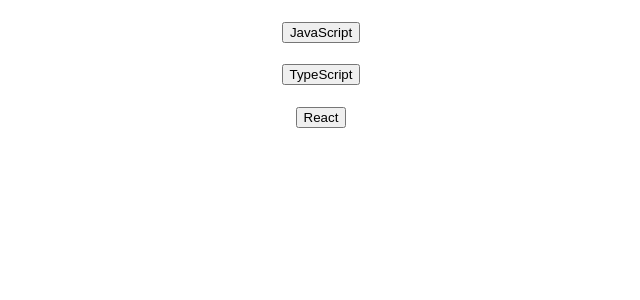
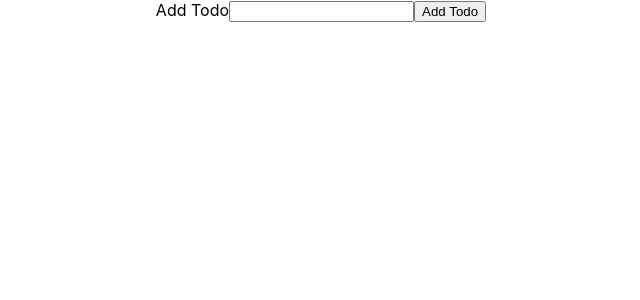
Before and after one commit to amirmursal/interview-rider, a React (Create React App) app in the folder React_Coding/: page / in a window 1280 px wide. Shown: the top 300 px of the page, without its empty margins (319-959 px from the left). Built offline with nearby package versions, Linux system fonts and the light colour scheme.

Commit message:
add todolist component

```diff
--- a/React_Coding/src/App.tsx
+++ b/React_Coding/src/App.tsx
@@ -5,13 +5,14 @@
 import FlightBooker from "./components/FlightBooker";
 import ProgressBar from "./components/ProgressBar";
 import Tabs from "./components/Tabs";
+import TodoList from "./components/TodoList";
 import TrafficSignal from "./components/TrafficSignal";
 
 function App() {
   return (
     <div className="App">
       {/* <DataTable url="https://jsonplaceholder.typicode.com/posts" /> */}
-      <AccordianI />
+      <TodoList />
     </div>
   );
 }
--- /dev/null
+++ b/React_Coding/src/components/TodoList.tsx
@@ -0,0 +1,106 @@
+import { useCallback, useState } from "react";
+
+type Todo = {
+  id: number;
+  name: string;
+  isCompleted: boolean;
+};
+
+const TodoList = () => {
+  const [todoName, setTodoName] = useState<string | undefined>("");
+  const [todos, setTodos] = useState<Todo[]>([]);
+  const [editTodoId, setEditTodoId] = useState<number | null>(null);
+
+  const handleTodoNameChange = useCallback((event: any) => {
+    setTodoName(event.target.value);
+  }, []);
+
+  const isAlreadyAdded = useCallback(
+    (todoName: string) => {
+      return todos.find(({ name }) => name === todoName);
+    },
+    [todos]
+  );
+
+  const handleAddTodo = useCallback(() => {
+    const todo: string | undefined = todoName?.trim();
+    if (!todo) return;
+    if (editTodoId !== null) {
+      setTodos((pre: any) => {
+        return pre.map((todo: Todo) => {
+          return todo.id === editTodoId ? { ...todo, name: todoName } : todo;
+        });
+      });
+      setEditTodoId(null);
+      setTodoName("");
+    } else if (!isAlreadyAdded(todo)) {
+      setTodos((pre: any) => [
+        ...pre,
+        { id: Math.random(), name: todo, isCompleted: false },
+      ]);
+      setTodoName("");
+    } else {
+      alert("Todo is already present");
+    }
+  }, [editTodoId, isAlreadyAdded, todoName]);
+
+  const handleRemoveTodo = useCallback(
+    (id: number) => {
+      const filteredTodos = todos.filter((todo: Todo) => todo.id !== id);
+      setTodos(filteredTodos);
+    },
+    [todos]
+  );
+
+  const handleEditTodo = useCallback(
+    (todoId: number) => {
+      const currentTodo = todos.find(({ id }) => id === todoId);
+      setTodoName(currentTodo?.name);
+      setEditTodoId(currentTodo?.id ?? null);
+    },
+    [todos]
+  );
+
+  const handleChecked = (todoID: number) => {
+    setTodos((prev) => {
+      return prev.map((todo) => {
+        return todoID === todo.id
+          ? { ...todo, isCompleted: !todo.isCompleted }
+          : todo;
+      });
+    });
+  };
+
+  return (
+    <div className="container">
+      <section className="addTodoContainer">
+        <label id="todoid">Add Todo</label>
+        <input
+          aria-labelledby="todoid"
+          value={todoName}
+          onChange={handleTodoNameChange}
+        />
+        <button onClick={handleAddTodo}>Add Todo</button>
+      </section>
+
+      <section className="todoList">
+        <ul>
+          {todos.map(({ id, name, isCompleted }) => (
+            <li key={id}>
+              <input
+                type="checkbox"
+                checked={isCompleted}
+                onChange={() => handleChecked(id)}
+              />
+              {name}{" "}
+              <button onClick={() => handleRemoveTodo(id)}>Remove</button>
+              <button onClick={() => handleEditTodo(id)}>Edit</button>
+            </li>
+          ))}
+        </ul>
+      </section>
+    </div>
+  );
+};
+
+export default TodoList;
```
